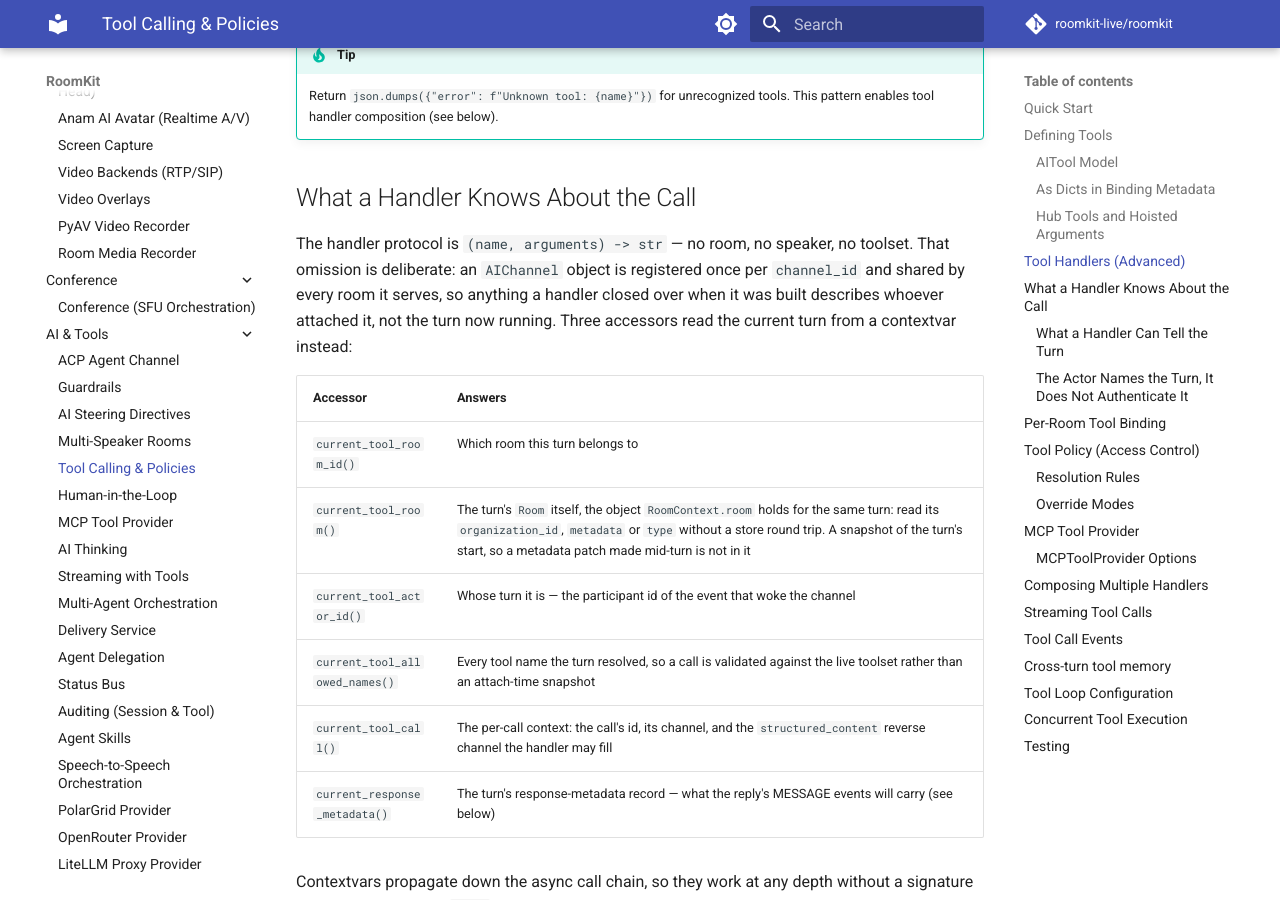
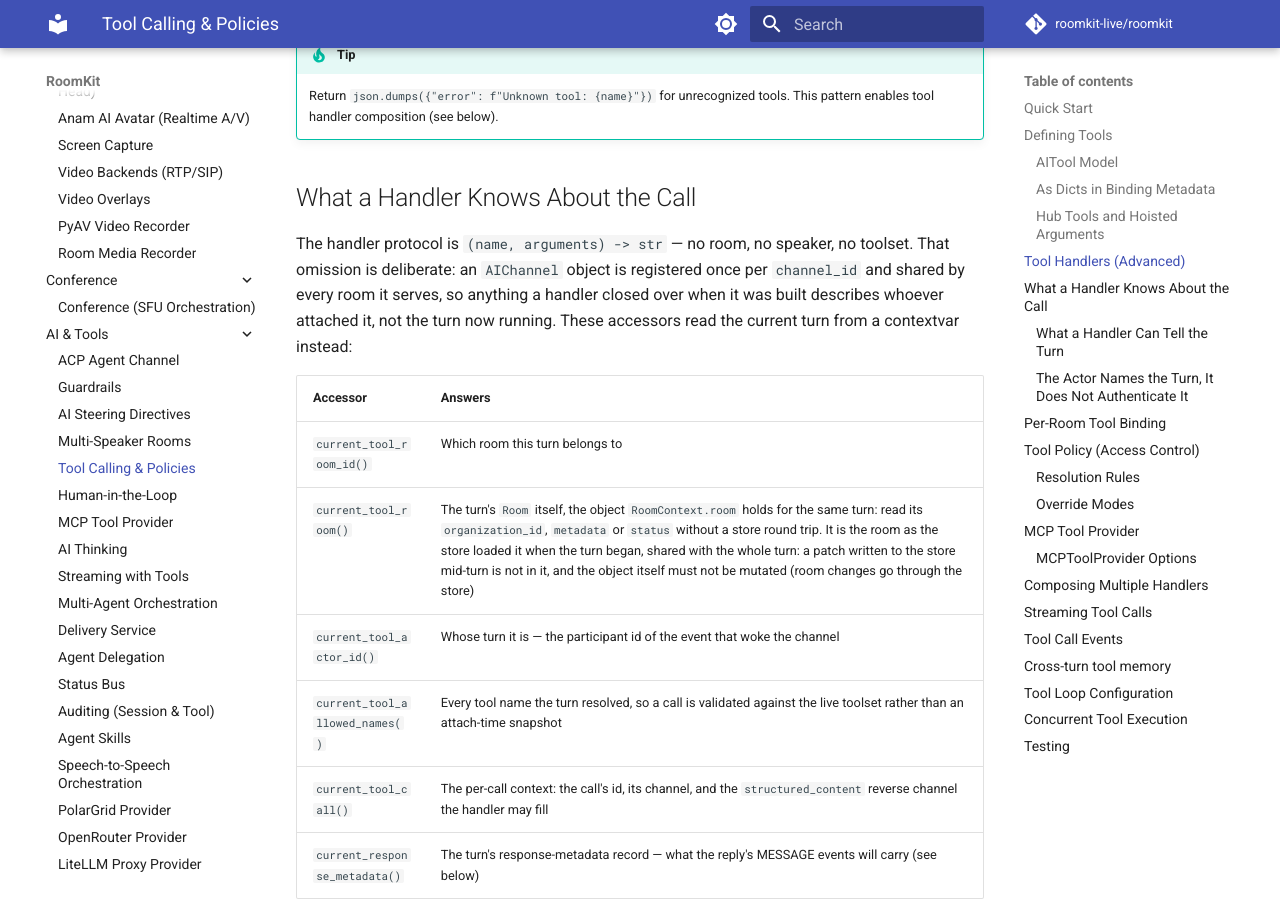
Before and after one commit to roomkit-live/roomkit-docs, an MkDocs documentation site: the page built from docs/guides/tool-calling.md, in a window 1280 px wide and 900 px high, scrolled down 5194 px. Built offline with MkDocs 1.6.1 and Material for MkDocs 9.7.7, drawn with Linux system fonts in a browser that asks for light colours; comment, search, counter and statistics services are not loaded.

Commit message:
docs(tools): the Room a handler reads is shared and read-only (RMK-183)
Review follow-up: drop the non-existent Room.type, state the store-side snapshot and the no-mutation contract, and stop counting the accessors in the guide's lead sentence.

```diff
--- a/docs/guides/tool-calling.md
+++ b/docs/guides/tool-calling.md
@@ -237,12 +237,12 @@ The handler protocol is `(name, arguments) -> str` — no room, no speaker, no
 toolset. That omission is deliberate: an `AIChannel` object is registered once
 per `channel_id` and shared by every room it serves, so anything a handler
 closed over when it was built describes whoever attached it, not the turn now
-running. Three accessors read the current turn from a contextvar instead:
+running. These accessors read the current turn from a contextvar instead:
 
 | Accessor | Answers |
 |----------|---------|
 | `current_tool_room_id()` | Which room this turn belongs to |
-| `current_tool_room()` | The turn's `Room` itself, the object `RoomContext.room` holds for the same turn: read its `organization_id`, `metadata` or `type` without a store round trip. A snapshot of the turn's start, so a metadata patch made mid-turn is not in it |
+| `current_tool_room()` | The turn's `Room` itself, the object `RoomContext.room` holds for the same turn: read its `organization_id`, `metadata` or `status` without a store round trip. It is the room as the store loaded it when the turn began, shared with the whole turn: a patch written to the store mid-turn is not in it, and the object itself must not be mutated (room changes go through the store) |
 | `current_tool_actor_id()` | Whose turn it is — the participant id of the event that woke the channel |
 | `current_tool_allowed_names()` | Every tool name the turn resolved, so a call is validated against the live toolset rather than an attach-time snapshot |
 | `current_tool_call()` | The per-call context: the call's id, its channel, and the `structured_content` reverse channel the handler may fill |
```
Also changed, not shown: docs/features.md (+1 -1 lines).
